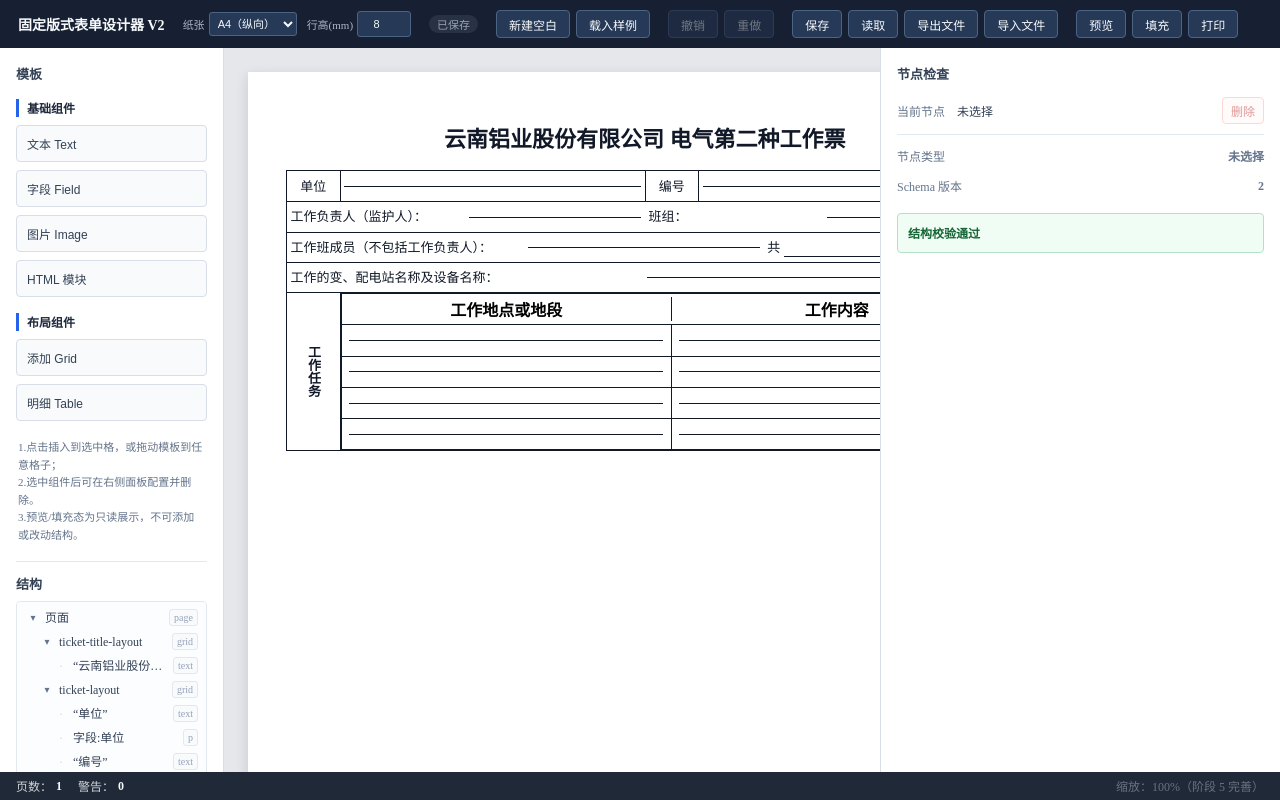
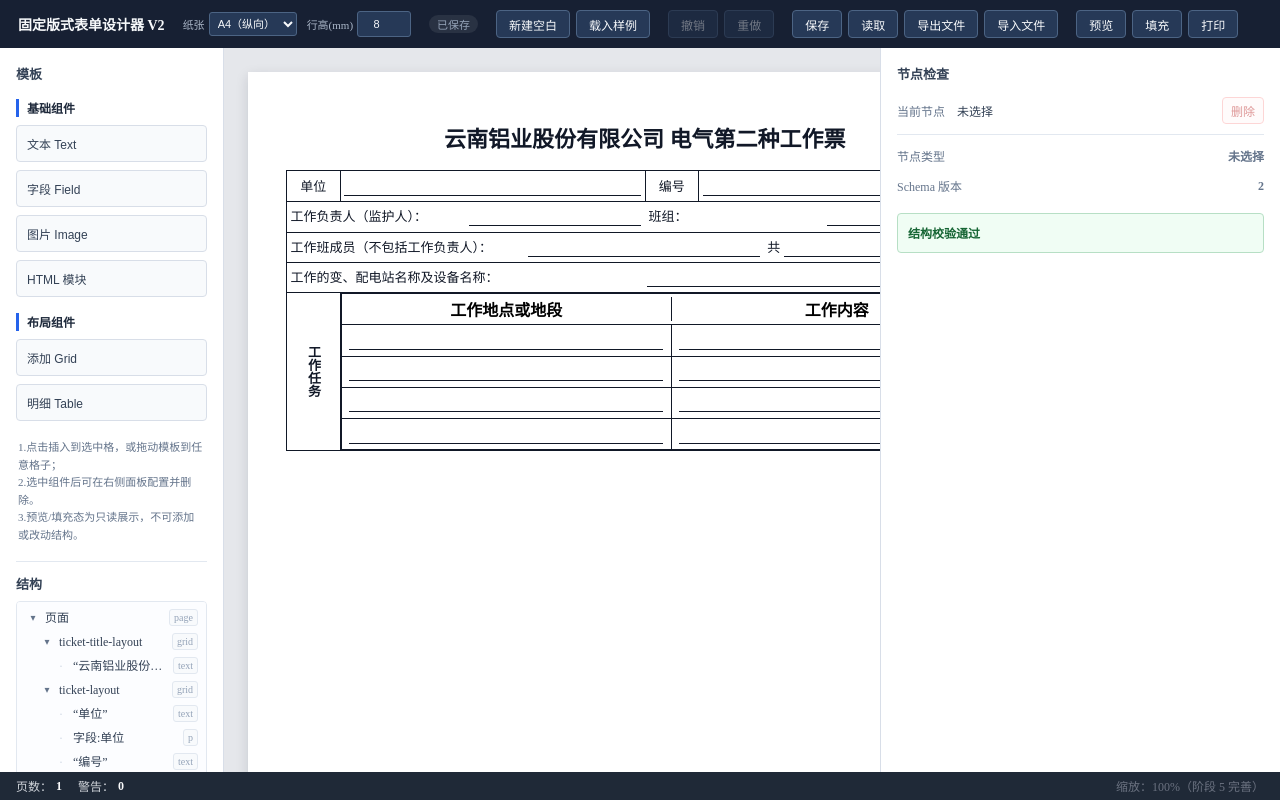
Before and after one commit to CluadWong/TicketDesigner, a Vue app: page / in a window 1280 px wide. Built offline with nearby package versions, Linux system fonts and the light colour scheme.

Commit message:
A4表单效果基本可用

```diff
--- a/src/components/renderer-v2/GridSchemaNode.vue
+++ b/src/components/renderer-v2/GridSchemaNode.vue
@@ -751,7 +751,10 @@
   display: inline-block;
   flex: 1 1 auto;
   min-width: 12mm;
-  min-height: 1em;
+  /* 1.35em = .layout-p 的 line-height：空值时也要占满一整行。
+     若只给 1em，空的块盒比行盒矮，行盒（含光标）会向下溢出，
+     表现为「光标压在底部横线的下方」（见 .layout-p__value 注释）。 */
+  min-height: 1.35em;
   outline: none;
 }
 
@@ -762,6 +765,14 @@
 .layout-p__value {
   flex: 1 1 auto;
   min-width: 0;
+  /* 空值兜底（关键）：该 span 作为 flex 子项会被「块化」，内容为空时高度为 0，
+     于是 <p> 的内容盒塌缩成 0，只剩 1px 下边框——在单元格里（align-self:center）
+     看起来就是「垂直居中的一条直线」；而光标所在的行盒仍按 line-height 从内容盒
+     顶部向下撑开，于是光标落在横线下方。
+     给定一个行高（1.35em，与 .layout-p 的 line-height 一致）作为最小高度，
+     空字段也能占满一整行：光标在行内垂直居中、底部才是边框线（同普通 input）。
+     有内容时以内容高度为准，min-height 仅作下限，不影响多行换行版式。 */
+  min-height: 1.35em;
   white-space: pre-wrap;
   overflow-wrap: anywhere;
 }
```
Also changed, not shown: 2 other files (tests, documents, lock files or other folders).
